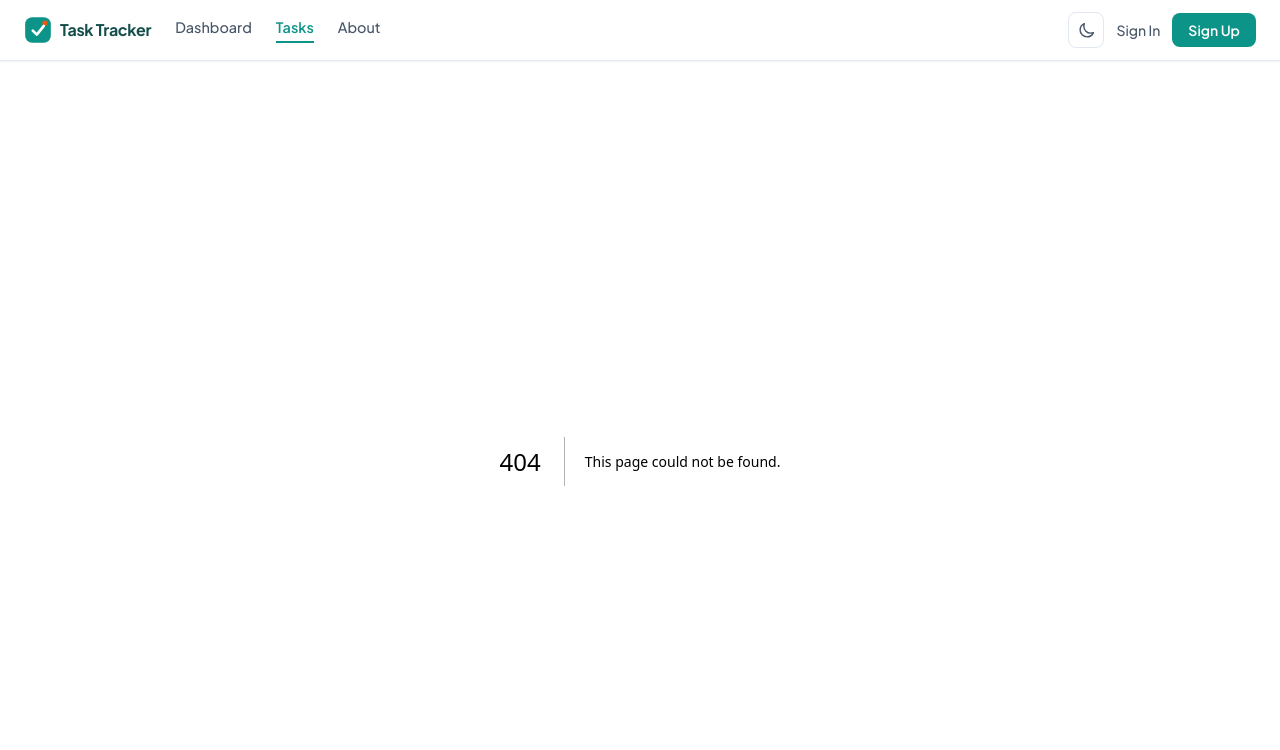
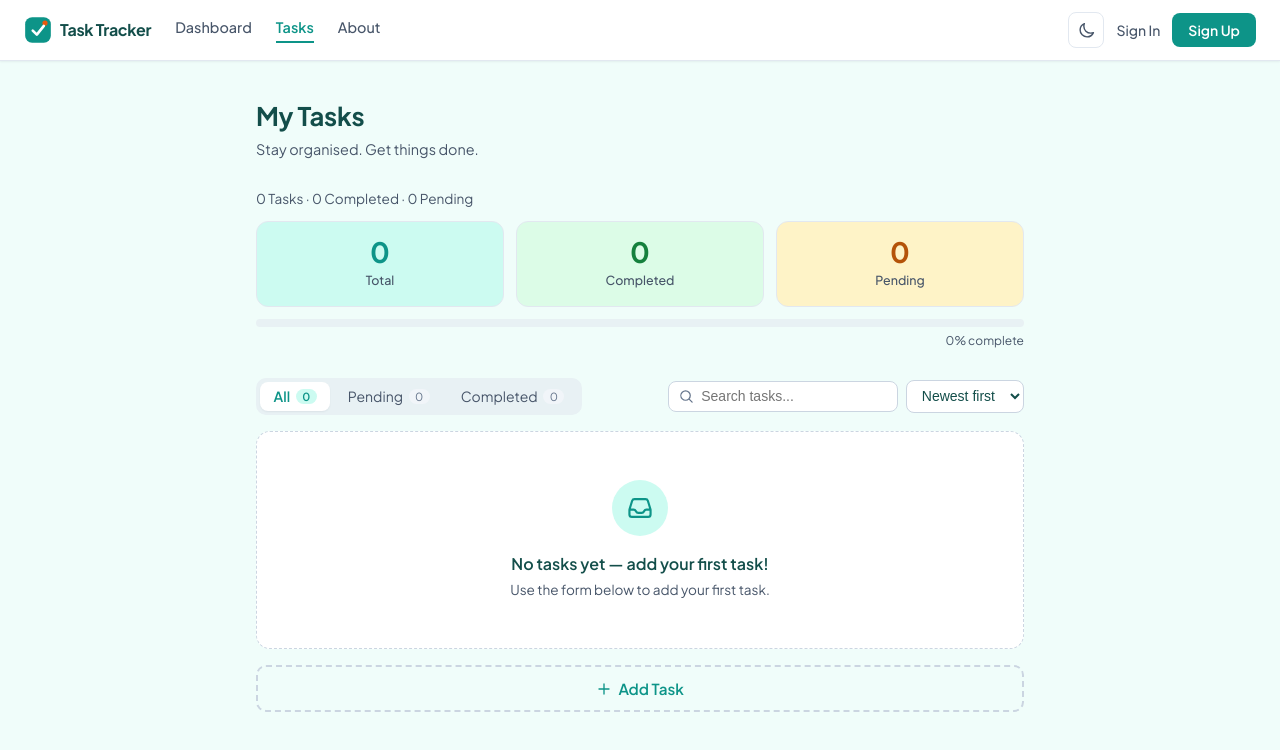
Before and after one commit to Khushi-agarwal1401/Task-Tracker, a Next.js app: page /tasks in a window 1280 px wide. Before the commit this address had no page. Shown: the top 750 px of the page. Built offline with nearby package versions, Linux system fonts and the light colour scheme.

Commit message:
add tasks list page with search, sort, filter by status, and skeleton loaders

```diff
--- /dev/null
+++ b/app/tasks/page.tsx
@@ -0,0 +1,143 @@
+"use client"
+
+import { useState, useEffect } from "react"
+import { Task, loadTasks, saveTasks, subscribeToStorage } from "../lib/taskStore"
+import { sortTasks, SortKey } from "../lib/taskUtils"
+import FilterButtons, { Filter } from "../components/FilterButtons"
+import TaskList from "../components/TaskList"
+import TaskForm from "../components/TaskForm"
+import TaskStats from "../components/TaskStats"
+import { SearchIcon } from "../components/icons"
+import { useToast } from "../components/ToastProvider"
+
+export default function TasksPage() {
+  const [tasks, setTasks] = useState<Task[]>([])
+  const [mounted, setMounted] = useState(false)
+  const [filter, setFilter] = useState<Filter>("All")
+  const [search, setSearch] = useState("")
+  const [sort, setSort] = useState<SortKey>("newest")
+  const { notify } = useToast()
+
+  useEffect(() => {
+    Promise.resolve().then(() => {
+      setTasks(loadTasks())
+      setMounted(true)
+    })
+    return subscribeToStorage(setTasks)
+  }, [])
+
+  function updateTasks(updated: Task[]) { setTasks(updated); saveTasks(updated) }
+
+  function addTask(task: Task) {
+    updateTasks([...tasks, task])
+    notify("Task added")
+  }
+
+  function toggleTask(id: number) {
+    const task = tasks.find((t) => t.id === id)
+    updateTasks(tasks.map((t) => t.id === id ? { ...t, completed: !t.completed, status: !t.completed ? "Done" : "Todo" } : t))
+    if (task) notify(task.completed ? "Task marked as pending" : "Task completed 🎉")
+  }
+
+  function updateTask(updated: Task) {
+    updateTasks(tasks.map((t) => (t.id === updated.id ? updated : t)))
+    notify("Task updated")
+  }
+
+  function deleteTask(id: number) {
+    updateTasks(tasks.filter((t) => t.id !== id))
+    notify("Task deleted", "info")
+  }
+
+  const counts: Record<Filter, number> = {
+    All: tasks.length,
+    Pending: tasks.filter((t) => !t.completed).length,
+    Completed: tasks.filter((t) => t.completed).length,
+  }
+
+  const filtered = sortTasks(
+    tasks
+      .filter((t) => filter === "Completed" ? t.completed : filter === "Pending" ? !t.completed : true)
+      .filter((t) => search.trim() === "" ? true : t.title.toLowerCase().includes(search.toLowerCase()) || t.description.toLowerCase().includes(search.toLowerCase())),
+    sort
+  )
+
+  return (
+    <div className="page">
+      <header style={{ marginBottom: "1.75rem", animation: "fadeUp 0.4s ease both" }}>
+        <h1 style={{ margin: "0 0 0.25rem", fontSize: "1.6rem", fontWeight: 700, color: "var(--text)", letterSpacing: "-0.3px" }}>My Tasks</h1>
+        <p style={{ margin: 0, color: "var(--text-muted)", fontSize: "0.9rem" }}>Stay organised. Get things done.</p>
+      </header>
+
+      {mounted ? <TaskStats tasks={tasks} /> : <StatsSkeleton />}
+
+      <div style={{ display: "flex", justifyContent: "space-between", alignItems: "center", marginBottom: "1rem", gap: "0.75rem", flexWrap: "wrap" }}>
+        <FilterButtons filter={filter} onChange={setFilter} counts={counts} />
+        <div style={{ display: "flex", gap: "0.5rem", flexWrap: "wrap" }}>
+          <div style={{ position: "relative", display: "flex", alignItems: "center" }}>
+            <span style={{ position: "absolute", left: "0.65rem", color: "var(--text-faint)", display: "flex", pointerEvents: "none" }}>
+              <SearchIcon size={15} />
+            </span>
+            <input
+              type="text"
+              value={search}
+              onChange={(e) => setSearch(e.target.value)}
+              placeholder="Search tasks..."
+              style={{ padding: "0.4rem 0.9rem 0.4rem 2rem", borderRadius: 8, border: "1px solid var(--border-strong)", fontSize: "0.875rem", minWidth: 180, background: "var(--surface)", color: "var(--text)" }}
+            />
+          </div>
+          <select
+            value={sort}
+            onChange={(e) => setSort(e.target.value as SortKey)}
+            aria-label="Sort tasks"
+            style={{ padding: "0.4rem 0.7rem", borderRadius: 8, border: "1px solid var(--border-strong)", fontSize: "0.875rem", background: "var(--surface)", color: "var(--text)", cursor: "pointer" }}
+          >
+            <option value="newest">Newest first</option>
+            <option value="oldest">Oldest first</option>
+            <option value="due">Due date</option>
+            <option value="priority">Priority</option>
+          </select>
+        </div>
+      </div>
+
+      {mounted ? (
+        <TaskList
+          tasks={filtered}
+          onToggle={toggleTask}
+          onDelete={deleteTask}
+          onUpdate={updateTask}
+          emptyMessage={search ? "No tasks match your search." : "No tasks yet — add your first task!"}
+          emptyHint={search ? "Try a different search term or clear the filters." : "Use the form below to add your first task."}
+        />
+      ) : (
+        <ListSkeleton />
+      )}
+
+      <TaskForm onAdd={addTask} />
+    </div>
+  )
+}
+
+function StatsSkeleton() {
+  return (
+    <div style={{ marginBottom: "1.75rem" }}>
+      <div style={{ display: "flex", gap: "0.75rem", flexWrap: "wrap" }}>
+        {[0, 1, 2].map((i) => <div key={i} className="skeleton" style={{ flex: 1, minWidth: 90, height: 92 }} />)}
+      </div>
+      <div className="skeleton" style={{ height: 8, borderRadius: 99, marginTop: "1rem" }} />
+    </div>
+  )
+}
+
+function ListSkeleton() {
+  return (
+    <div style={{ display: "flex", flexDirection: "column", gap: "0.75rem", marginBottom: "1rem" }}>
+      {[0, 1, 2].map((i) => (
+        <div key={i} style={{ border: "1px solid var(--border)", borderRadius: 12, padding: "1rem 1.25rem", background: "var(--surface)" }}>
+          <div className="skeleton" style={{ height: 16, width: "40%", marginBottom: "0.6rem" }} />
+          <div className="skeleton" style={{ height: 12, width: "70%" }} />
+        </div>
+      ))}
+    </div>
+  )
+}
```
